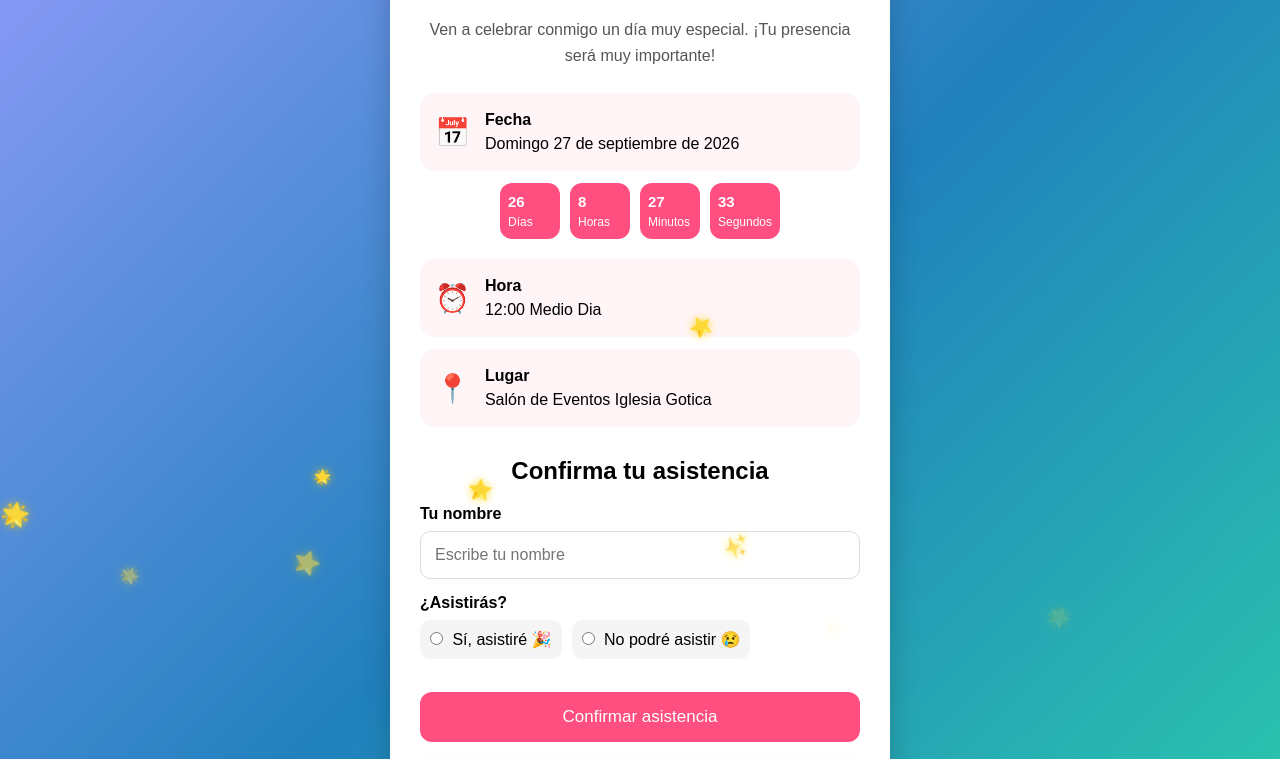
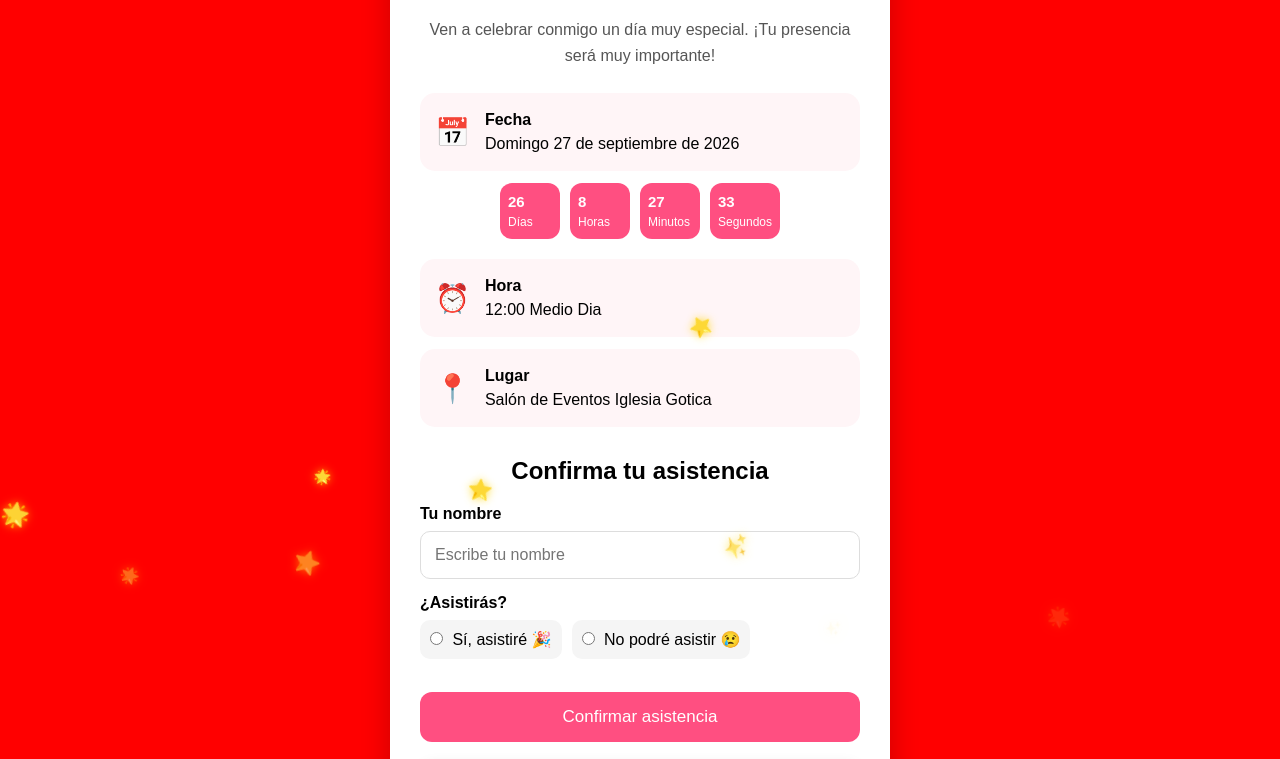
Before and after one commit to PedroSaquic/cumpleanios, a plain HTML site: page frontend/index.html in a window 1280 px wide. Shown: the part 219-978 px from the top of the page. Drawn offline with Linux system fonts and the light colour scheme.

Commit message:
color chinto

```diff
--- a/frontend/style.css
+++ b/frontend/style.css
@@ -10,10 +10,7 @@ body {
     justify-content: center;
     align-items: center;
     font-family: Arial, sans-serif;
-    background: linear-gradient(135deg,
-            #9a9dff,
-            #2081bd,
-            #2dd5a9);
+    background: red;
     padding: 20px;
 }
 
```
